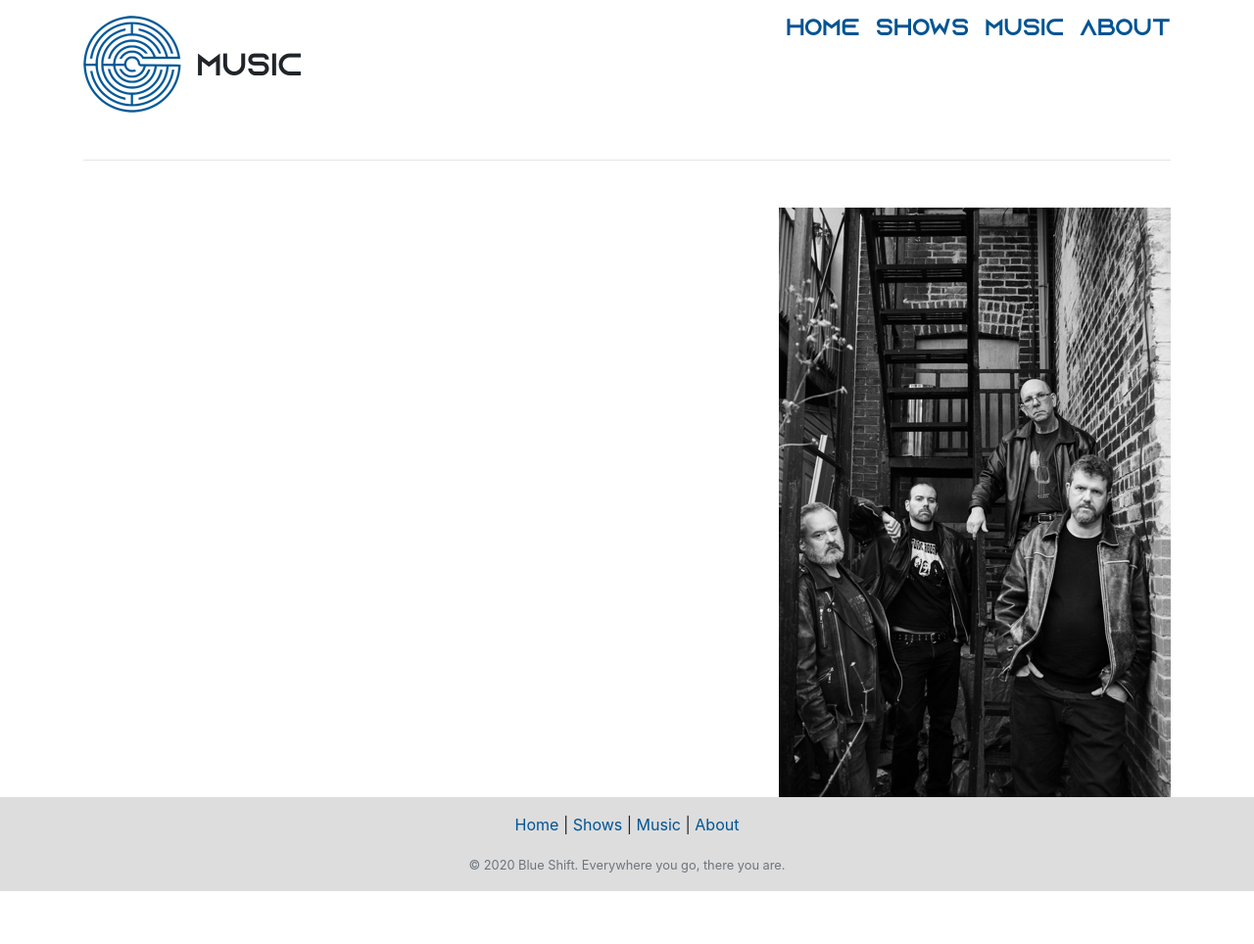
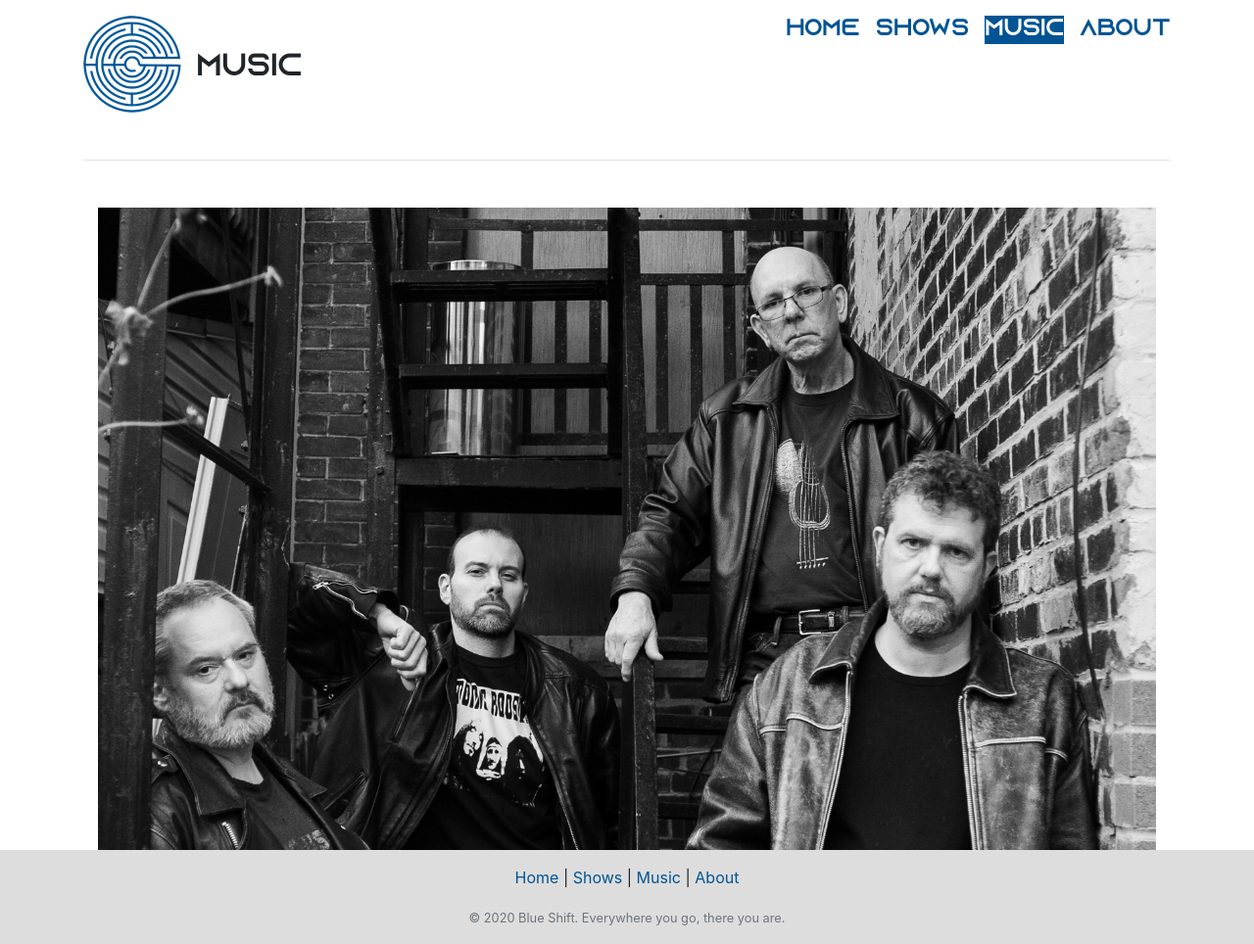
Before and after one commit to LorenDavie/BlueShiftWebsite, a Django app: page /music/ in a window 1280 px wide. Shown: the whole page at 98% size. Before the commit the page ends 910 px from the top, so only its background shows below. Run offline with Django 3.2, Linux system fonts and the light colour scheme; data that the repository does not hold is empty; some libraries are stand-ins or nearby versions.

Commit message:
finished basic blocking
Signed-off-by: Loren Davie <code@axilent.com>

```diff
--- a/blueweb/static/css/style.css
+++ b/blueweb/static/css/style.css
@@ -49,6 +49,12 @@ a:hover {
     text-decoration:none;
 }
 
+a.here {
+    color:white;
+    background-color:#005493;
+    text-decoration:none;
+}
+
 a.nohover:hover {
     color: #005493;
     background-color:#FFFFFF;
--- a/blueweb/templates/music.html
+++ b/blueweb/templates/music.html
@@ -8,6 +8,7 @@
 <div class="row">
     <div class="col">
         <div class="container">
+            <img src="{% static 'images/band2.jpg' %}" class="img-fluid">
             {% for release in releases %}
             <div class="row mt-3">
                 <div class="col">
@@ -45,9 +46,6 @@
             {% endfor %}
         </div>
     </div>
-    <div class="col">
-        <img src="{% static 'images/band2.jpg' %}" class="img-fluid float-right">
-    </div>
 </div>
 {% endblock content %}
 
--- a/blueweb/templates/secondary.html
+++ b/blueweb/templates/secondary.html
@@ -27,9 +27,9 @@
             <div class="col">
                 <h4 class="float-right nav" role="group">
                   <a href="/" class="mr-3">Home</a>
-                  <a href="/shows/" class="mr-3">Shows</a>
-                  <a href="/music/" class="mr-3">Music</a>
-                  <a href="/about/" class="mr-0">About</a>
+                  <a href="/shows/" class="mr-3 {% ifequal location 'shows' %}here{% endifequal %}">Shows</a>
+                  <a href="/music/" class="mr-3 {% ifequal location 'music' %}here{% endifequal %}">Music</a>
+                  <a href="/about/" class="mr-0 {% ifequal location 'about' %}here{% endifequal %}">About</a>
                 </h2>
                 <h2><a href="/" class="nohover"><img src="{% static 'images/logo-sm.png' %}" class="img-fluid"></a> {% block page-title %}Blue Shift{% endblock page-title %}</h2>
                 <hr class="mt-5 mb-5"/>
```
Also changed, not shown: blueweb/static/images/band2.jpg.
